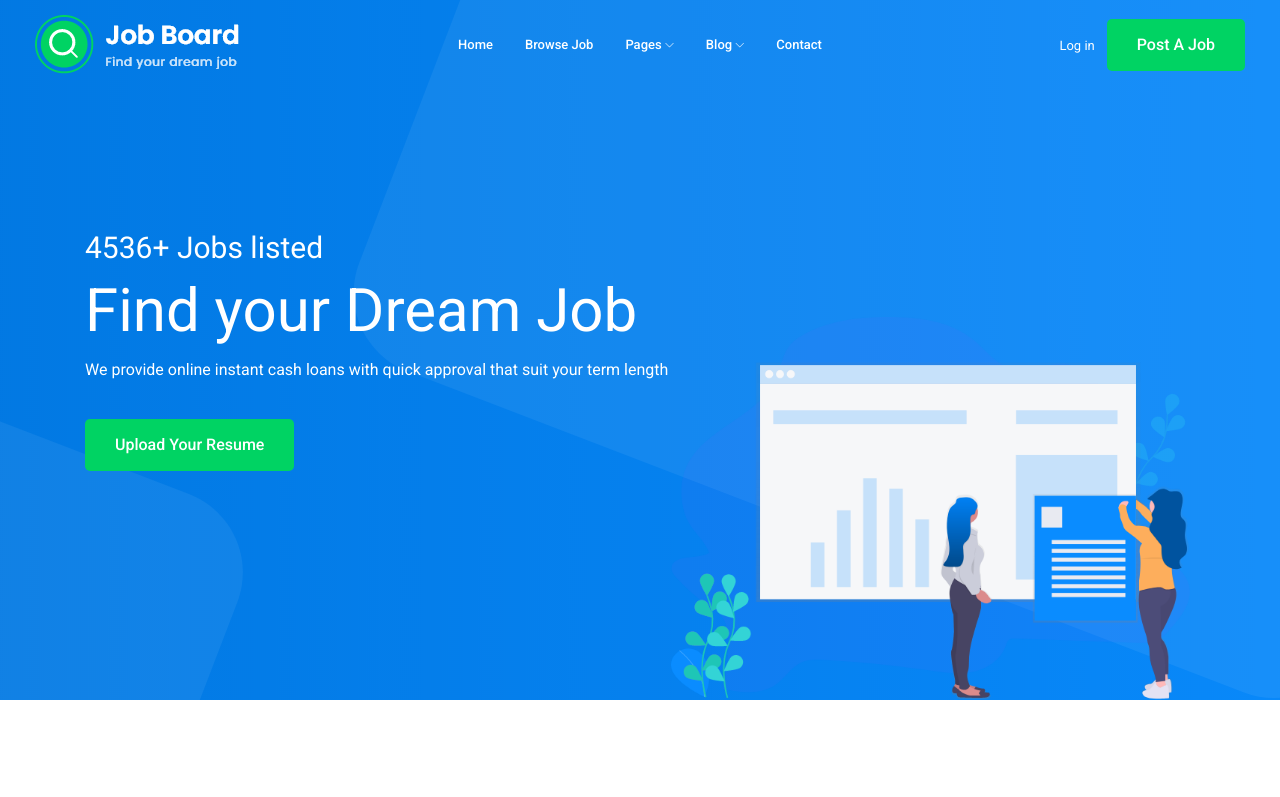
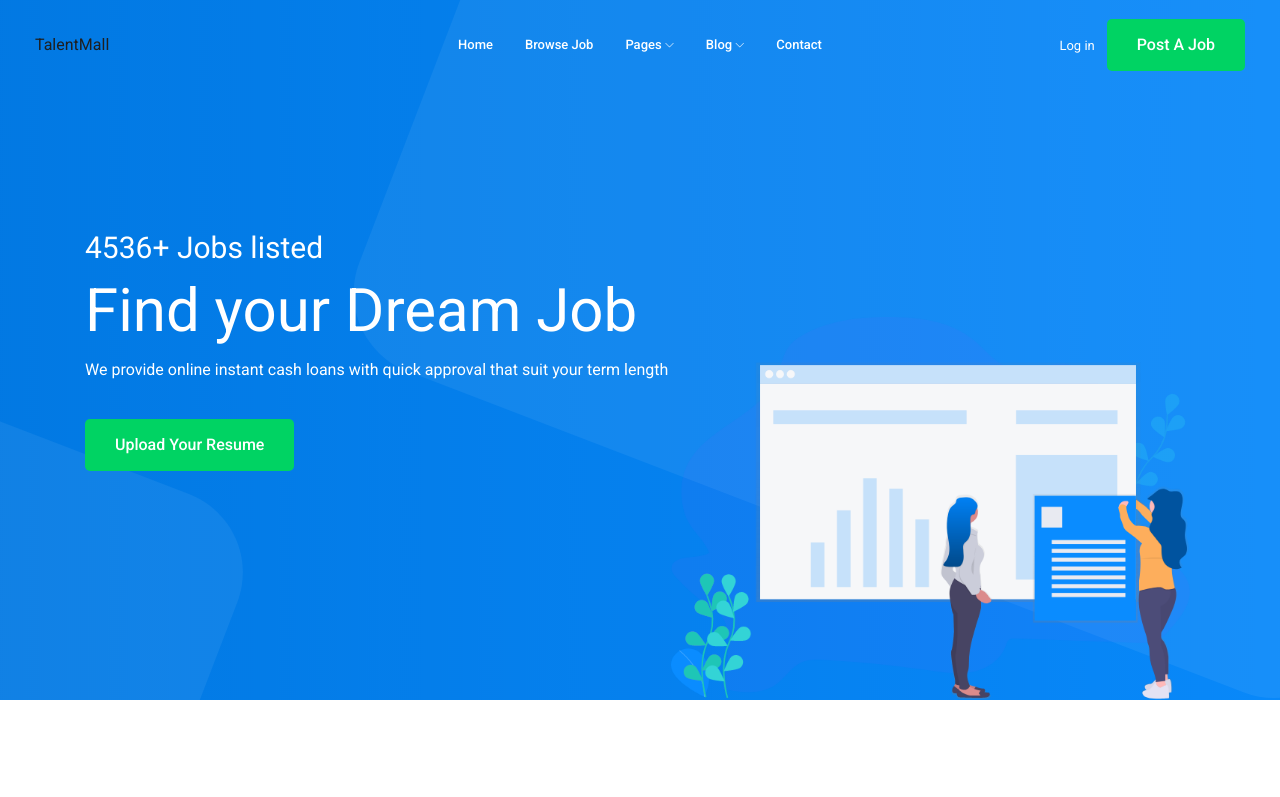
Before and after one commit to haroldsphinx/talentmall, a plain HTML site: page index.html in a window 1280 px wide. Shown: the top 797 px of the page. Drawn offline with Linux system fonts and the light colour scheme.

Commit message:
first commit

```diff
--- a/index.html
+++ b/index.html
@@ -43,7 +43,7 @@
                             <div class="col-xl-3 col-lg-2">
                                 <div class="logo">
                                     <a href="index.html">
-                                        <img src="img/logo.png" alt="">
+                                        TalentMall
                                     </a>
                                 </div>
                             </div>
```
